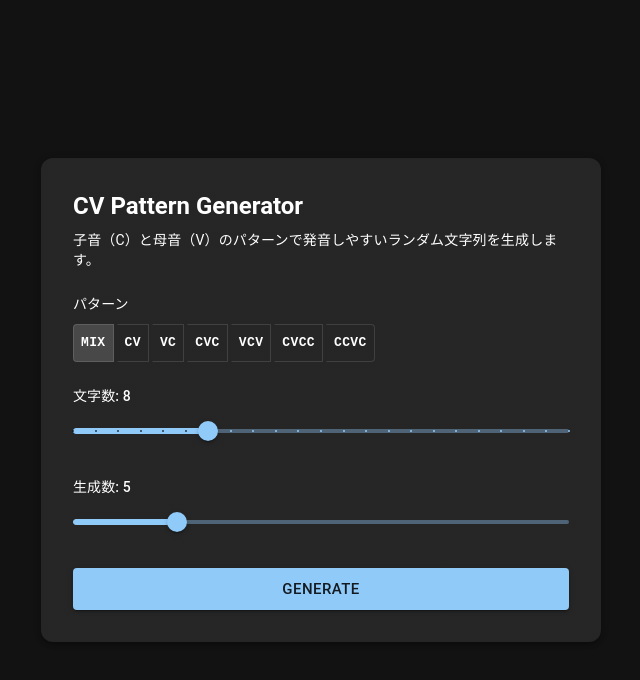
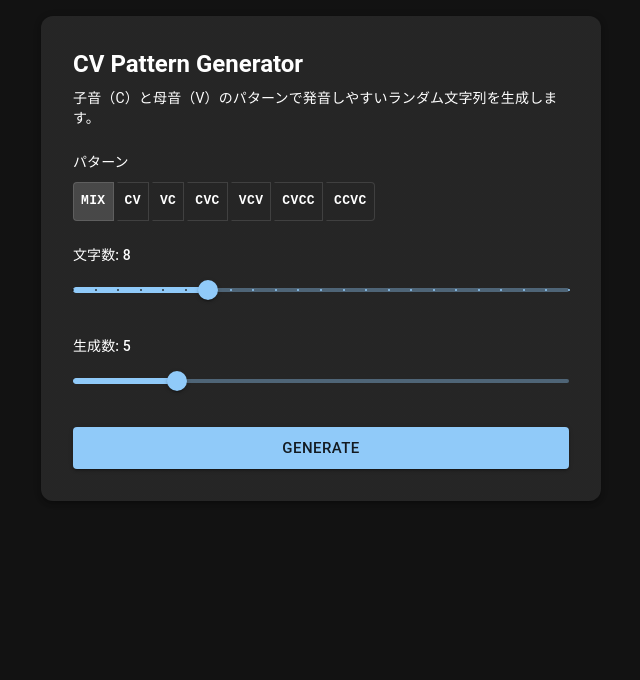
Before and after one commit to l7u7ch/playground, a Next.js app: page / in a window 1280 px wide. Shown: the top 680 px of the page, without its empty margins (319-959 px from the left). Built offline with nearby package versions, Linux system fonts and the light colour scheme; what @mui/material-nextjs would draw is missing.

Commit message:
style(layout): minHeightの指定を削除

```diff
--- a/src/app/page.tsx
+++ b/src/app/page.tsx
@@ -35,7 +35,6 @@ export default function Home() {
   return (
     <Box
       sx={{
-        minHeight: "100vh",
         display: "flex",
         alignItems: "center",
         justifyContent: "center",
```
